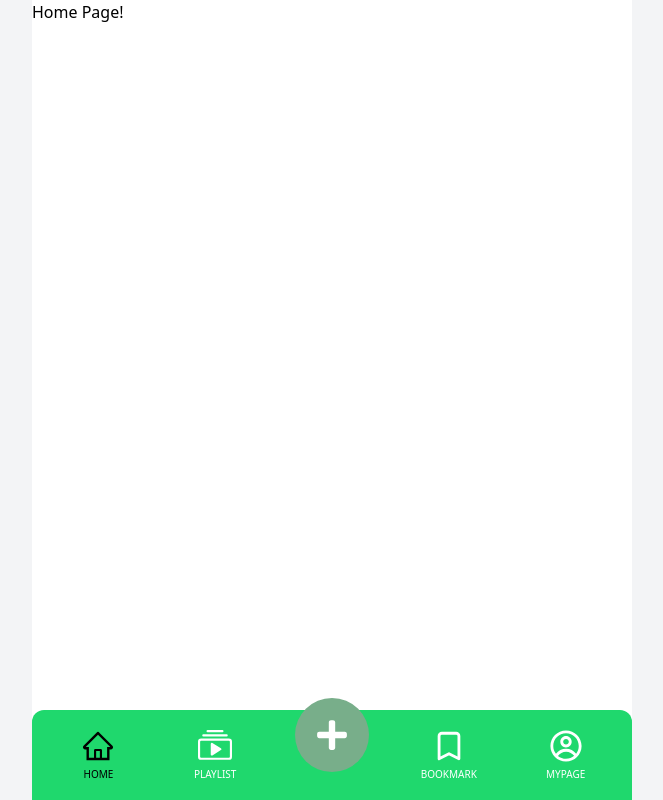
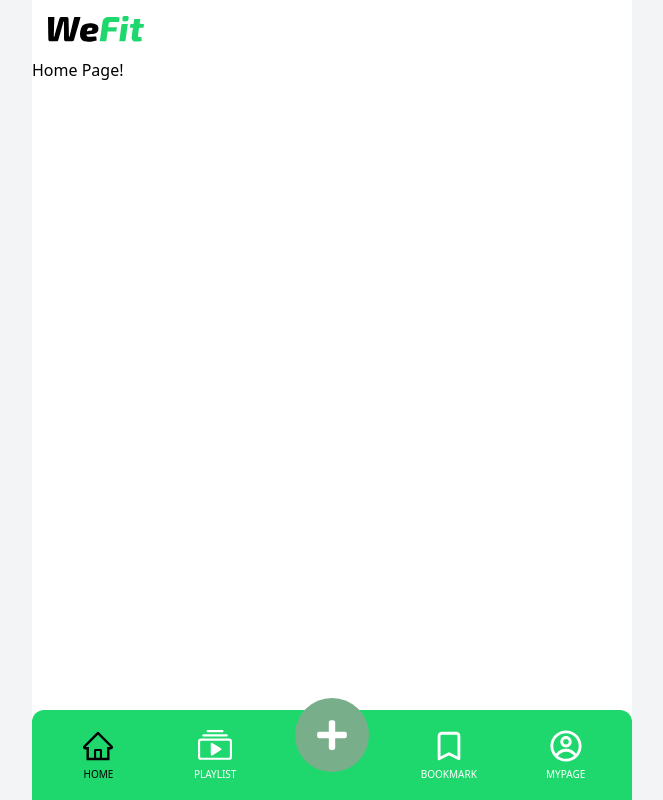
Before and after one commit to park-chan-hui/toy-project3-team2-wefit, a React (Vite) app: page / in a window 1280 px wide. Shown: the whole page, without its empty margins (308-971 px from the left). Built offline with nearby package versions, Linux system fonts and the light colour scheme.

Commit message:
feat: 상단에 로고 추가 및 레이아웃 수정 (#7)

```diff
--- /dev/null
+++ b/src/components/header/LogoHeader.tsx
@@ -0,0 +1,16 @@
+import { Link } from 'react-router-dom';
+
+import weFitLogo from '@/assets/we-fit-logo.svg';
+import { ROUTER_PATH } from '@/constants/constants';
+
+const LogoHeader = () => {
+  return (
+    <div className="flex items-center p-4">
+      <Link to={ROUTER_PATH.HOME}>
+        <img src={weFitLogo} alt="WeFit Logo" className="h-auto w-24" />
+      </Link>
+    </div>
+  );
+};
+
+export default LogoHeader;
--- a/src/layout/Layout.tsx
+++ b/src/layout/Layout.tsx
@@ -1,12 +1,16 @@
 import { Outlet } from 'react-router-dom';
 
 import NavigationBar from '@/components/navigation-bar/NavigationBar';
+import LogoHeader from '@/components/header/LogoHeader';
 
 const Layout = () => {
   return (
     <main className="flex min-h-screen justify-center bg-gray-100">
       <section className="relative w-full max-w-[600px] bg-white">
-        <Outlet />
+        <LogoHeader />
+        <div className="pb-28">
+          <Outlet />
+        </div>
         <NavigationBar />
       </section>
     </main>
```
Also changed, not shown: src/assets/we-fit-logo.svg (added), 1 other file (tests, documents, lock files or other folders).
